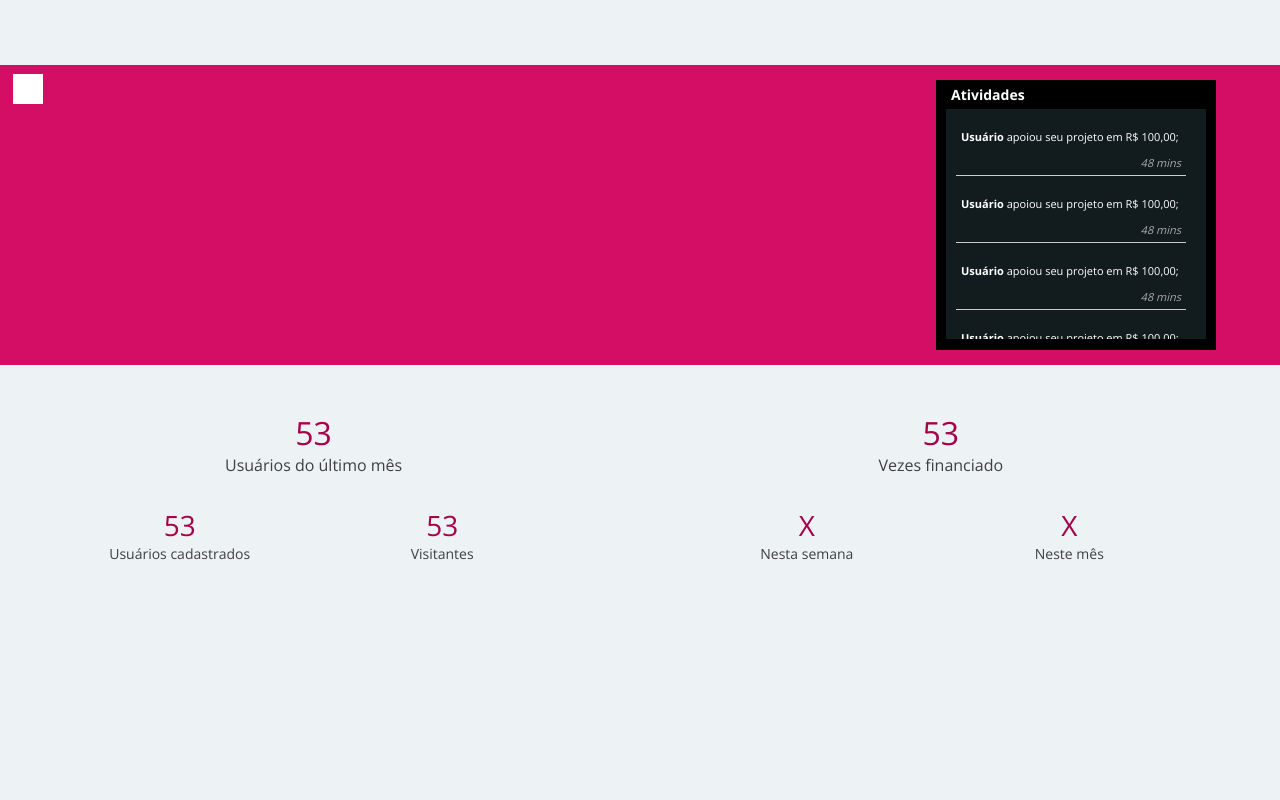
After one commit to Gustavo-Rosario/talaka_pre-alpha, a PHP site: page /view/statistic.php in a window 1280 px wide. The commit adds this page. Run offline with PHP 8.4, Linux system fonts and the light colour scheme; the template is opened without the code that fills it, so the values that code supplies are empty.

Commit message:
Página base para estatística

```diff
--- a/view/css/style.css
+++ b/view/css/style.css
@@ -193,7 +193,6 @@ section {
     width: 45%;
     height: 340px;
     box-shadow: 0 0 3px grey;
-    background-color: pink;
 }
 #projectInformations {
     font-size: 1.15em;
@@ -865,7 +864,6 @@ nav li:last-child {
 .projectIndexCover {
     width: 100%;
     height: 385px;
-    background-color: pink;
     background-position: center center;
     background-size: cover;
     background-repeat: no-repeat;
@@ -1148,7 +1146,6 @@ li b {
 }
 #categories li {
     width: 16.8%;
-    background-color: pink;
     float: left;
     display: block;
     height: 160px;
@@ -1741,3 +1738,158 @@ filter: progid:DXImageTransform.Microsoft.gradient( startColorstr='#80683ab7', e
     background-repeat: no-repeat;
     background-size:cover;
 }
+/* página de estatística */
+aside{
+    float:left;
+    width:17%;
+    display:none;
+    height:100%;
+    left:-17%;
+    background-color:#ccc;
+    position:relative;
+    text-align:center;
+    font-size:1.6em;
+    transition:.3s;
+}
+#fixedMenu {
+    position:absolute;
+    left:1%;
+    width:30px;
+    height:30px;
+    top:3%;
+    background-color:#fff;
+    cursor:pointer;
+}
+aside ul {
+    width:100%;
+}
+aside li {
+    display:block;
+    width:100%;
+    margin:5px auto 35px auto;
+}
+#allStatistic {
+    overflow:auto;
+    height:100%;
+    width:100%;
+    transition:.3s;
+}
+#usersStatistic{
+    width:100%;
+    display:table;
+    height:300px;
+}
+#usersStatistic .divLi{
+    float:left;
+    padding:2%;
+    width:43%;
+    margin:0 1%;
+}
+.progressUser {
+    margin:10px;
+    height:180px;
+}
+.progressUser label{
+    width:100%;
+    margin:0;
+    padding:10px 0;
+    display: block;
+    font-size:1.4em;
+    text-align:center;
+}
+.progressUser label:nth-child(1){
+    font-size:1.6em;
+}
+.progressUser label:nth-child(2), .progressUser label:nth-child(3){
+    float:left;
+    width:45.5%;
+    margin:2%;
+}
+.statistic{
+    position:absolute;
+    width:100%;
+    height:100%;
+    top:0;
+    padding-top:65px;
+}
+#activities{
+    width:260px;
+    height:260px;
+    float:right;
+    margin:15px 5% 15px 0;
+    background-color:#000;
+    color:#fff;
+    min-height:60px;
+    padding:0 10px 10px 10px;
+}
+#time{
+    width:100%;
+    height:300px;
+    background-color:#D50E65;
+    position:relative;
+}
+#activities h1 {
+    margin:0;
+    padding:5px;
+    font-size:1.4em;
+}
+#activities li {
+    padding:5px;
+    margin:15px 0;
+    width:220px;
+    display:table;
+    font-size:1.1em;
+    border-bottom:1px solid #ccc;
+}
+#activities li:last-child{
+    border-bottom:0;
+}
+#activities b:before{
+    display:block;
+    background-color:orange;
+}
+#activities b {
+    margin:0;
+    font-weight:bold;
+    top:0;
+}
+#activities span {
+    text-align:right;
+    float:right;
+    margin:0;
+    padding:0;
+    font-style:italic;
+    color:#aaa;
+}
+#activities ul {
+    background-color:#121C1E;
+    height:220px;
+    overflow:auto;
+    width:240px;
+    padding:0 10px 10px 10px;
+    display:block;
+}
+.progressUser label p {
+    font-size:2em;
+    margin:0;
+    color:#A50249;
+}
+span.menu {
+    display:block;
+    width:60px;
+    height:50px;
+    margin:5px auto 25px auto;
+    background-repeat:no-repeat;
+    background-size:45px;
+    background-position: center center;
+}
+#icondashboard{
+    background-image:url(../images/business.png);
+}
+#iconmessages{
+    background-image:url(../images/interface.png);
+}
+
+#iconprojects{
+    background-image:url(../images/school.png);
+}
--- a/view/js/script.js
+++ b/view/js/script.js
@@ -81,7 +81,19 @@ function main() {
        $('#financeWrapper').fadeOut('slow');
     });
 
+    $('#fixedMenu').click(function(){
+        var aside = $('aside').css('left');
+       if (aside === '-17%'){
+            $('aside').show();
+            $('aside').css('left','0');
+            $('#allStatistic').css('width','83%');
+       } else {
+           $('aside').css('left','-17%');
+           $('aside').hide();
+            $('#allStatistic').css('width','100%');$(this).css('left','2%');
 
+       }
+    });
 
     $("#login-button").click(function(){
                 var login = $("input[name='email']").val();
--- /dev/null
+++ b/view/statistic.php
@@ -0,0 +1,76 @@
+<!-- <?php
+// defined("System-access") or exit("Não permitido o acesso direto");
+// ?>
+-->
+<head>
+    <meta charset="UTF-8">
+    <link href="/view/css/style.css" rel="stylesheet" type="text/css">
+    <link href="https://fonts.googleapis.com/css?family=Open+Sans:400,700|Roboto:100,400,700" rel="stylesheet">
+    <script src='/view/js/jquery.min.js' type='text/javascript'></script>
+    <script src='/view/js/script.js' type='text/javascript'></script>
+    <title>
+        TALAKA - <?= $pag_title ?>
+    </title>
+</head>
+
+<div id="container" class='statistic' style='margin-top:0'>
+    <aside>
+
+        <h1>Menu</h1>
+        <ul>
+            <li>Dashboard <span class='menu' id='icondashboard'></span></li>
+            <li>Mensagens <span class='menu' id='iconmessages'></span></li>
+            <li>Projetos seguidos <span class='menu' id='iconprojects'></span></li>
+        </ul>
+    </aside>
+    <div id='allStatistic'>
+        <div id='time'>
+            <div id='fixedMenu'></div>
+            <div id='activities'>
+                <h1>Atividades</h1>
+                <ul>
+                    <li>
+                        <p><b>Usuário</b> apoiou seu projeto em R$ 100,00;</p>
+                        <span>48 mins</span>
+                    </li>
+                    <li>
+                        <p><b>Usuário</b> apoiou seu projeto em R$ 100,00;</p>
+                        <span>48 mins</span>
+                    </li>
+                    <li>
+                        <p><b>Usuário</b> apoiou seu projeto em R$ 100,00;</p>
+                        <span>48 mins</span>
+                    </li>
+                    <li>
+                        <p><b>Usuário</b> apoiou seu projeto em R$ 100,00;</p>
+                        <span>48 mins</span>
+                    </li>
+                    <li>
+                        <p><b>Usuário</b> apoiou seu projeto em R$ 100,00;</p>
+                        <span>48 mins</span>
+                    </li>
+                </ul>
+            </div>
+        </div>
+        <div id='usersStatistic'>
+            <div id='totalUsers' class='divLi'>
+                <div class='progressUser'>
+                   <label><p>53</p>Usuários do último mês</label>
+
+                    <label><p>53</p>Usuários cadastrados</label>
+                    <label><p>53</p>Visitantes</label>
+                </div>
+            </div>
+
+            <div id='totalUsers' class='divLi'>
+                <div class='progressUser'>
+                   <label><p>53</p>Vezes financiado</label>
+
+                    <label><p>X</p>Nesta semana</label>
+                    <label><p>X</p>Neste mês</label>
+                </div>
+            </div>
+        </div>
+
+    </div>
+</div>
```
Also changed, not shown: view/images/business.png (added), view/images/interface.png (added), view/images/school.png (added).
